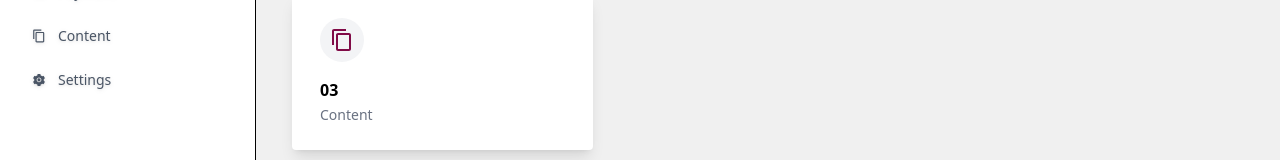
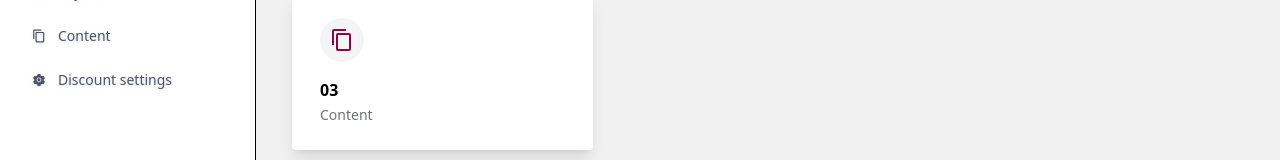
Before and after one commit to muhammadJawadm/luxe-glow, a React (Vite) app: page / in a window 1280 px wide. Shown: the part 494-654 px from the top of the page. Built offline with nearby package versions, Linux system fonts and the light colour scheme.

Commit message:
discount settings changed

```diff
--- a/src/components/data.jsx
+++ b/src/components/data.jsx
@@ -25,5 +25,5 @@ export const sidebarLinks = [
   { name: "Payment", path: "/payment", icon: <MdPayments /> },
 
   { name: "Content", path: "/content", icon: <MdContentCopy /> },
-  { name: "Settings", path: "/setting", icon: <AiFillSetting /> },
+  { name: "Discount settings", path: "/setting", icon: <AiFillSetting /> },
 ];
```
